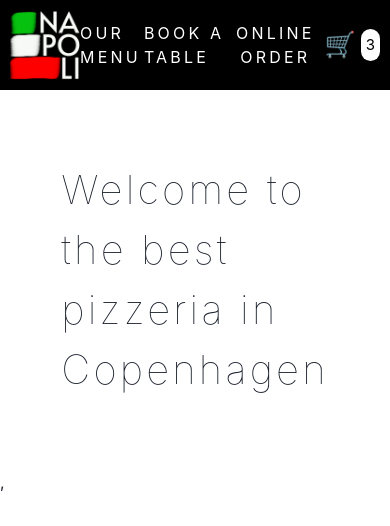
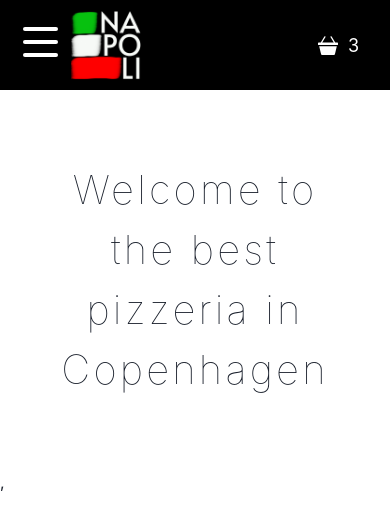
Before and after one commit to barbara-fuentebuena/reactVite, a React (Vite) app: page / in a window 390 px wide. Shown: the top 526 px of the page. Built offline with nearby package versions, Linux system fonts and the light colour scheme.

Commit message:
menu responsive

```diff
--- /dev/null
+++ b/src/components/BurgerButton.jsx
@@ -0,0 +1,69 @@
+import React from 'react'
+import styled from 'styled-components'
+
+const BurgerButton = (props) => {
+    return (
+        <Burger>
+            <div onClick={props.handleClick} className={`icon nav-icon-5 ${props.clicked ? 'open' : ''}`}>
+                <span></span>
+                <span></span>
+                <span></span>
+            </div>
+        </Burger>
+    )
+}
+
+export default BurgerButton
+
+const Burger = styled.div`
+    .nav-icon-5{
+  width: 35px;
+  height: 30px;
+  margin: 10px 10px;
+  position: relative;
+  cursor: pointer;
+  display: inline-block;
+}
+.nav-icon-5 span{
+  background-color:#fff;
+  position: absolute;
+  border-radius: 2px;
+  transition: .3s cubic-bezier(.8, .5, .2, 1.4);
+  width:100%;
+  height: 4px;
+  transition-duration: 500ms
+}
+.nav-icon-5 span:nth-child(1){
+  top:0px;
+  left: 0px;
+}
+.nav-icon-5 span:nth-child(2){
+  top:13px;
+  left: 0px;
+  opacity:1;
+}
+.nav-icon-5 span:nth-child(3){
+  bottom:0px;
+  left: 0px;
+}
+.nav-icon-5:not(.open):hover span:nth-child(1){
+  transform: rotate(-3deg) scaleY(1.1);
+}
+.nav-icon-5:not(.open):hover span:nth-child(2){
+  transform: rotate(3deg) scaleY(1.1);
+}
+.nav-icon-5:not(.open):hover span:nth-child(3){
+  transform: rotate(-4deg) scaleY(1.1);
+}
+.nav-icon-5.open span:nth-child(1){
+  transform: rotate(45deg);
+  top: 13px;
+}
+.nav-icon-5.open span:nth-child(2){
+  opacity:0;
+}
+.nav-icon-5.open span:nth-child(3){
+  transform: rotate(-45deg);
+  top: 13px;
+}
+`
--- a/src/components/CartWidget.jsx
+++ b/src/components/CartWidget.jsx
@@ -3,7 +3,10 @@ import React from 'react'
 const CartWidget = () => {
   return (
     <>
-      <h3>🛒</h3>
+
+      <svg xmlns="http://www.w3.org/2000/svg" width="20" height="20" fill="white" className="bi bi-basket3-fill" viewBox="0 0 16 16">
+        <path d="M5.757 1.071a.5.5 0 0 1 .172.686L3.383 6h9.234L10.07 1.757a.5.5 0 1 1 .858-.514L13.783 6H15.5a.5.5 0 0 1 .5.5v1a.5.5 0 0 1-.5.5H.5a.5.5 0 0 1-.5-.5v-1A.5.5 0 0 1 .5 6h1.717L5.07 1.243a.5.5 0 0 1 .686-.172zM2.468 15.426.943 9h14.114l-1.525 6.426a.75.75 0 0 1-.729.574H3.197a.75.75 0 0 1-.73-.574z" />
+      </svg>
       <p>3</p>
     </>
   )
--- a/src/components/NavBar.jsx
+++ b/src/components/NavBar.jsx
@@ -1,28 +1,39 @@
 import React from 'react'
 import CartWidget from './CartWidget'
 import Logo from '../assets/img/main-logo.png'
-import { Header, Nav } from './Style'
+import { Header, Nav, BgDiv } from './Style'
 import {
   Menu,
   MenuButton,
   MenuList,
   MenuItem,
 } from '@chakra-ui/react'
+import BurgerButton from './BurgerButton'
+import {useState} from "react";
 
 const NavBar = () => {
+
+  const [clicked, setClicked] = useState (false)
+  const handleClick = () =>{
+    setClicked(!clicked)
+  }
   return (
     <>
       <Header>
         <Nav>
+          <div className='burger'>
+            <BurgerButton clicked={clicked} handleClick={handleClick}/>
+          </div>
+          <BgDiv className={`initial ${clicked ? 'active' : ''}`}></BgDiv>
           <div className='logo'>
             <img src={Logo} alt="logo" />
           </div>
-          <div className='categories'>
+          <div className={`categories ${clicked ? 'active' : ''}`}>
             <div>
-              OUR MENU
+              <a href="">OUR MENU</a>
             </div>
             <div>
-              BOOK A TABLE
+              <a href="">BOOK A TABLE</a>
             </div>
             <div>
               <Menu>
--- a/src/components/Style.jsx
+++ b/src/components/Style.jsx
@@ -1,5 +1,4 @@
 import styled from "styled-components"
-import CartWidget from "./CartWidget"
 
 export const Header = styled.header`
     background-color: black;
@@ -7,7 +6,7 @@ export const Header = styled.header`
 
 export const Nav = styled.nav`
     display: grid;
-    grid-template-columns: 1fr 4fr 1fr;
+    grid-template-columns: 1fr 4fr 1fr 0.1fr;
     padding:10px;
     .logo{
         width: 70px;
@@ -17,38 +16,63 @@ export const Nav = styled.nav`
         align-items: center;
     }
     .categories{
-        display: flex;
-        justify-content: space-evenly;
-        align-items: center;
-        color:white;
-        letter-spacing: .2rem;
+        position:absolute;
+        top:-700px;
+        left: -2000px;
+        right:0;
+        margin-left:auto;
+        color:black;
+        transition: all . 5s ease;
         .categories-button{
             letter-spacing: .2rem;
         }
         .categories-items{
             color: black;
         }
+        @media(min-width:768px){
+            position:initial;
+            margin:0;
+            display: flex;
+            justify-content: space-evenly;
+            align-items: center;
+            color:white;
+            letter-spacing: .2rem;
+        }
     }
+    .categories.active{
+            width:100%;
+            display:block;
+            position:absolute;
+            margin-left:auto;
+            margin-right:auto;
+            top:50%;
+            left: 0;
+            right:0;
+            text-align:center;
+            color:black;
+            letter-spacing: .2rem;
+        }
     .cart{
         display: flex;
         justify-content: center;
         align-items: center;
-
-        h3{
-           color:white;
-           padding: 5px;
-           font-size: 25px;
+        p{
+            color: white;
+            padding: 10px;
+            border-radius: 50px;
+            font-size: 18px;
         }
-        p{
-            background-color: white;
-            color: black;
-            padding: 5px;
-            border-radius: 50px;
-            font-size: 15px;
+    }
+    .burger{
+        display:flex;
+        justify-content:center;
+        align-items:center;
+        @media(min-width:768px){
+            display:none;
         }
     }
 `
-export const BodyIndex = styled.body`
+export const BodyIndex = styled.div`
     h2{
         margin: auto;
         font-size: 40px;
@@ -57,6 +81,25 @@ export const BodyIndex = styled.body`
         display: flex;
         justify-content: center;
         align-items: center;
+        text-align: center;
         padding: 70px;
     }
 `
+
+export const BgDiv = styled.div`
+    position:absolute;
+    background-color:red;
+    width:100%;
+    top:-1000px;
+    left:-1000px;
+    height:100%;
+    z-index:-1;
+    transition: all. 6s ease;
+    &.active{
+        top:0;
+        left:0;
+        width:100%;
+        height:100%;
+        border-radius:0 0 80% 0 ;
+    }
+`
```
